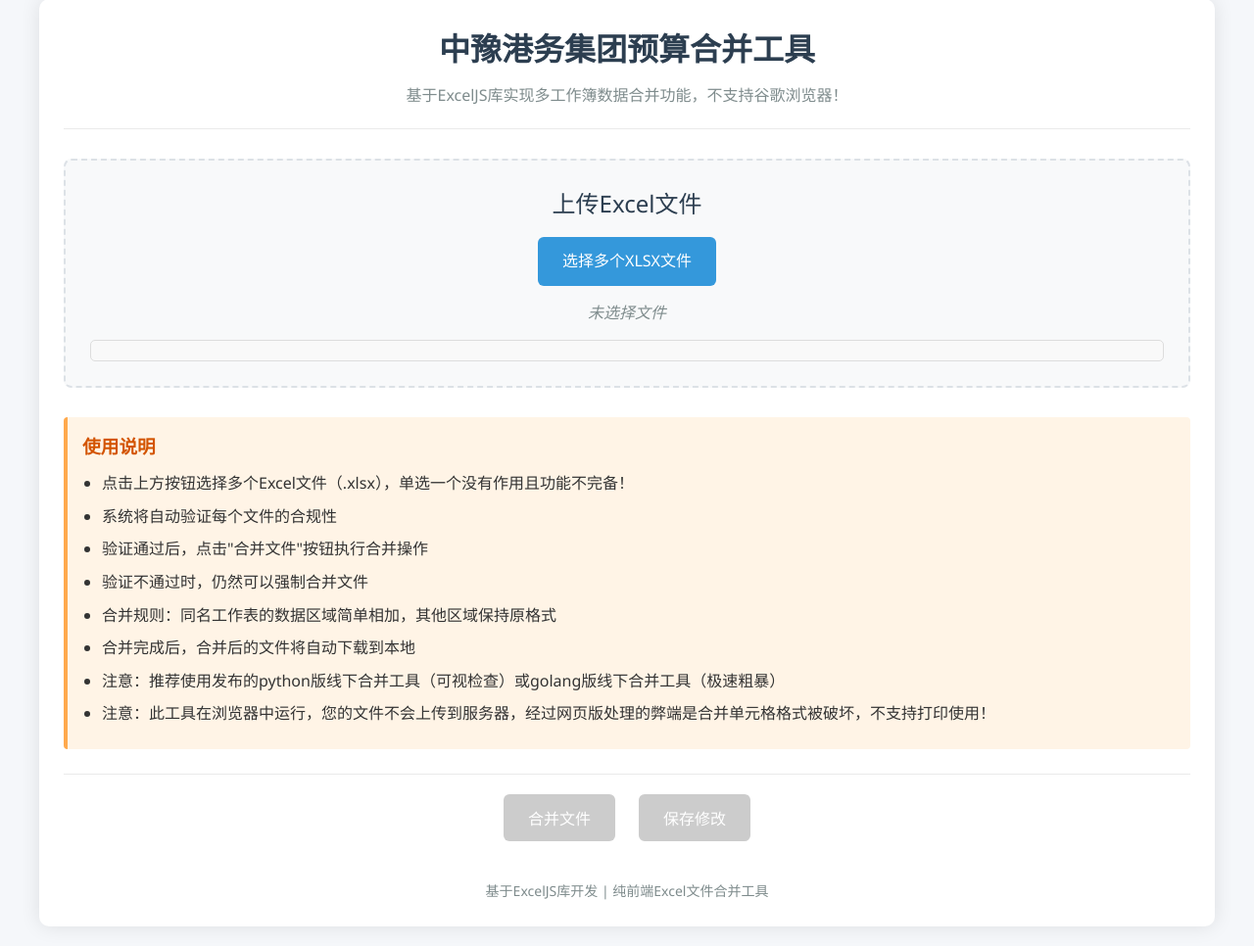
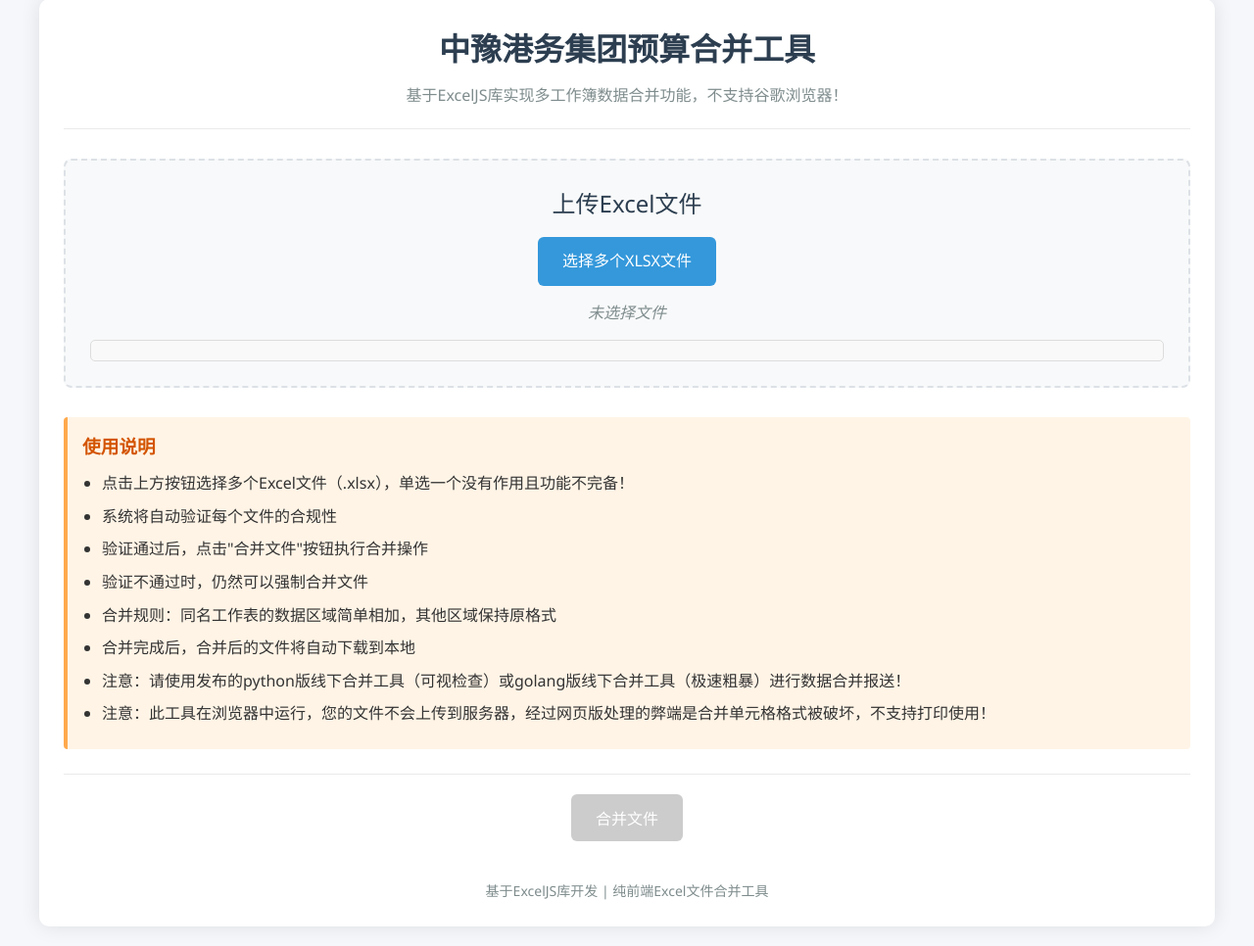
Before and after one commit to Dumogu/dumogu.github.io, a Flask app: template templates/merge.html in a window 1280 px wide. Shown: the part 21-987 px from the top of the page at 98% size. Run offline with Flask 3, Linux system fonts and the light colour scheme; the template is opened without the code that fills it, so the values that code supplies are empty; some libraries are stand-ins or nearby versions.

Commit message:
Update merge.html

```diff
--- a/templates/merge.html
+++ b/templates/merge.html
@@ -370,7 +370,7 @@
                 <li>验证不通过时，仍然可以强制合并文件</li>
                 <li>合并规则：同名工作表的数据区域简单相加，其他区域保持原格式</li>
                 <li>合并完成后，合并后的文件将自动下载到本地</li>
-                <li>注意：推荐使用发布的python版线下合并工具（可视检查）或golang版线下合并工具（极速粗暴）</li>
+                <li>注意：请使用发布的python版线下合并工具（可视检查）或golang版线下合并工具（极速粗暴）进行数据合并报送！</li>
                 <li>
                     注意：此工具在浏览器中运行，您的文件不会上传到服务器，经过网页版处理的弊端是合并单元格格式被破坏，不支持打印使用！
                 </li>
@@ -385,8 +385,6 @@
         <div class="action-section">
             <button id="merge-btn" class="btn btn-merge" disabled>合并文件</button>
             <button id="force-merge-btn" class="btn btn-merge" style="display: none">强制合并</button>
-            <button id="save-btn" class="btn btn-save" disabled>保存修改</button>
-
         </div>
 
         <div id="status-message" class="status-bar"></div>
@@ -404,7 +402,6 @@
             const fileList=document.getElementById("file-list");
             const editorSection=document.getElementById("editor-section");
             const tableContainer=document.getElementById("table-container");
-            const saveBtn=document.getElementById("save-btn");
             const mergeBtn=document.getElementById("merge-btn");
             const forceMergeBtn=document.getElementById("force-merge-btn");
             const statusMessage=document.getElementById("status-message");
@@ -480,7 +477,6 @@
                 {
                     fileLabel.style.display="none";
                     loader.style.display="block";
-                    saveBtn.disabled=true;
                     mergeBtn.disabled=true;
                     forceMergeBtn.style.display="none";
                     validationSection.style.display="block";
@@ -524,7 +520,7 @@
 
                             if (!sheet)
                             {
-                                errmsg+=`缺少工作表${sheetName}`;
+                                errmsg+=`缺少工作表：<${sheetName}><br/>`;
                                 return errmsg; // 直接返回，因为没有工作表，后续检查无意义
                             }
 
@@ -667,59 +663,6 @@
                 fileLabel.style.display="inline-block"; // 显示上传按钮
             }
 
-            // 保存修改
-            saveBtn.addEventListener("click", async function()
-            {
-                if (workbooks.length===0||!worksheet) return;
-
-                try
-                {
-                    // 禁用保存按钮防止重复点击
-                    saveBtn.disabled=true;
-                    showStatus("正在保存修改...", "info");
-
-                    // 更新工作表数据
-                    const editableCells=tableContainer.querySelectorAll('td[contenteditable="true"]');
-                    editableCells.forEach((td) =>
-                    {
-                        const rowNumber=parseInt(td.dataset.row);
-                        const colNumber=parseInt(td.dataset.col);
-
-                        const cell=worksheet.getCell(rowNumber, colNumber);
-                        cell.value=td.textContent;
-                    });
-
-                    // 创建Blob并下载
-                    const buffer=await workbooks[0].xlsx.writeBuffer();
-                    const blob=new Blob([buffer], {
-                        type: "application/vnd.openxmlformats-officedocument.spreadsheetml.sheet",
-                    });
-
-                    const url=URL.createObjectURL(blob);
-                    const a=document.createElement("a");
-                    a.href=url;
-                    a.download="modified_"+(fileInput.files[0]?.name||"spreadsheet.xlsx");
-                    document.body.appendChild(a);
-                    a.click();
-                    document.body.removeChild(a);
-                    URL.revokeObjectURL(url);
-
-                    showStatus("文件保存成功！已下载到您的设备。", "success");
-                } catch (error)
-                {
-                    console.error("Error saving workbook:", error);
-                    let errorMsg="保存文件时出错: "+error.message;
-
-                    if (error.message.includes("permission")||error.message.includes("权限"))
-                    {
-                        errorMsg+="。请检查浏览器下载设置或尝试使用其他浏览器。";
-                    }
-
-                    showStatus(errorMsg, "error");
-                    saveBtn.disabled=false;
-                }
-            });
-
             // 合并文件按钮点击事件
             mergeBtn.addEventListener("click", async function()
             {
@@ -794,11 +737,8 @@
                                 firstSheet=sheet;
                                 firstSheet.eachRow({ includeEmpty: true }, (row) =>
                                 {
-                                    row.height=18; // 所有行统一设置
+                                    row.height=17; // 所有行统一设置
                                 });
-                                firstSheet.getRow(1).height=28;
-                                firstSheet.getRow(2).height=28;
-                                firstSheet.getRow(3).height=28;
                                 break;
                             }
                         }
@@ -842,8 +782,58 @@
                         print("minRow->", minROW, "minCol->", minCOL, "maxRow->", maxROW, "maxCol->", maxCOL);
                         // 复制格式和样式
                         newSheet.model=JSON.parse(JSON.stringify(firstSheet.model));
+                        print("maxRealRow->", firstSheet.rowCount, "maxRealCol->", firstSheet.columnCount);
 
-                        print("maxRow->", firstSheet.rowCount, "maxCol->", firstSheet.columnCount);
+                        print(newSheet.name)
+
+                        if (sheetName.toString()=="期间费用预算")
+                        {
+                            newSheet.mergeCells("A1:K1"); newSheet.mergeCells("B2:D2"); newSheet.mergeCells("A122:K122");
+                            newSheet.getRow(1).height=28;
+                            newSheet.getRow(2).height=28;
+                            newSheet.getRow(3).height=28;
+                        }
+                        else if (sheetName.toString()=="利润表预算")
+                        {
+                            newSheet.mergeCells("A1:R1"); newSheet.mergeCells("C3:E3"); newSheet.mergeCells("F3:H3"); newSheet.mergeCells("I3:K3");
+                            newSheet.mergeCells("A3:A4");
+                            newSheet.mergeCells("B3:B4");
+                            newSheet.mergeCells("L3:L4");
+                            newSheet.mergeCells("M3:M4");
+                            newSheet.mergeCells("N3:N4");
+                            newSheet.mergeCells("O3:O4");
+                            newSheet.mergeCells("P3:P4");
+                            newSheet.mergeCells("Q3:Q4");
+                            newSheet.mergeCells("R3:R4");
+                            newSheet.getRow(1).height=28;
+                            newSheet.getRow(2).height=28;
+                            newSheet.getRow(3).height=28;
+                            newSheet.getRow(4).height=28;
+                        }
+                        else if (sheetName.toString()=="现金流量预算")
+                        {
+                            newSheet.mergeCells("A1:K1"); newSheet.mergeCells("A43:K43"); newSheet.mergeCells("A44:K44");
+                            newSheet.getRow(1).height=28;
+                            newSheet.getRow(2).height=28;
+                            newSheet.getRow(3).height=28;
+                        }
+                        else if (sheetName.toString()=="资产负债表预算")
+                        {
+                            newSheet.mergeCells("A1:N1"); newSheet.mergeCells("A2:F2");
+                            newSheet.getRow(1).height=28;
+                            newSheet.getRow(2).height=28;
+                            newSheet.getRow(3).height=28;
+                        }
+                        else if (sheetName.toString()=="固定资产购置预算")
+                        {
+                            newSheet.mergeCells("A1:F1"); newSheet.mergeCells("A2:B2"); newSheet.mergeCells("C3:E3");
+                            newSheet.mergeCells("A3:A4"); newSheet.mergeCells("F3:F4");
+                            newSheet.getRow(1).height=28;
+                            newSheet.getRow(2).height=28;
+                            newSheet.getRow(3).height=28;
+                            newSheet.getRow(4).height=28;
+                        }
+                        // try { newSheet.mergeCells("A1:K1"); print("合并成功！") } catch (e) { print("重复合并单元格失败！") }
 
                         // 合并数据区域
                         for (let row=minROW; row<=maxROW; row++)
@@ -864,7 +854,7 @@
 
                                         if (typeof sourceCell.value==="number")
                                         {
-                                            print(sheetName, row, col, "结果->", sourceCell.value);
+                                            // print(sheetName, row, col, "结果->", sourceCell.value);
                                             sum+=sourceCell.value;
                                             hasValue=true;
                                         } else if (typeof sourceCell.value==="string")
@@ -957,11 +947,11 @@
 
                 statusMessage.style.display="block";
 
-                // 5秒后隐藏消息
+                // x秒后隐藏消息
                 setTimeout(() =>
                 {
                     statusMessage.style.display="none";
-                }, 5000);
+                }, 10000);
             }
         });
     </script>
```
